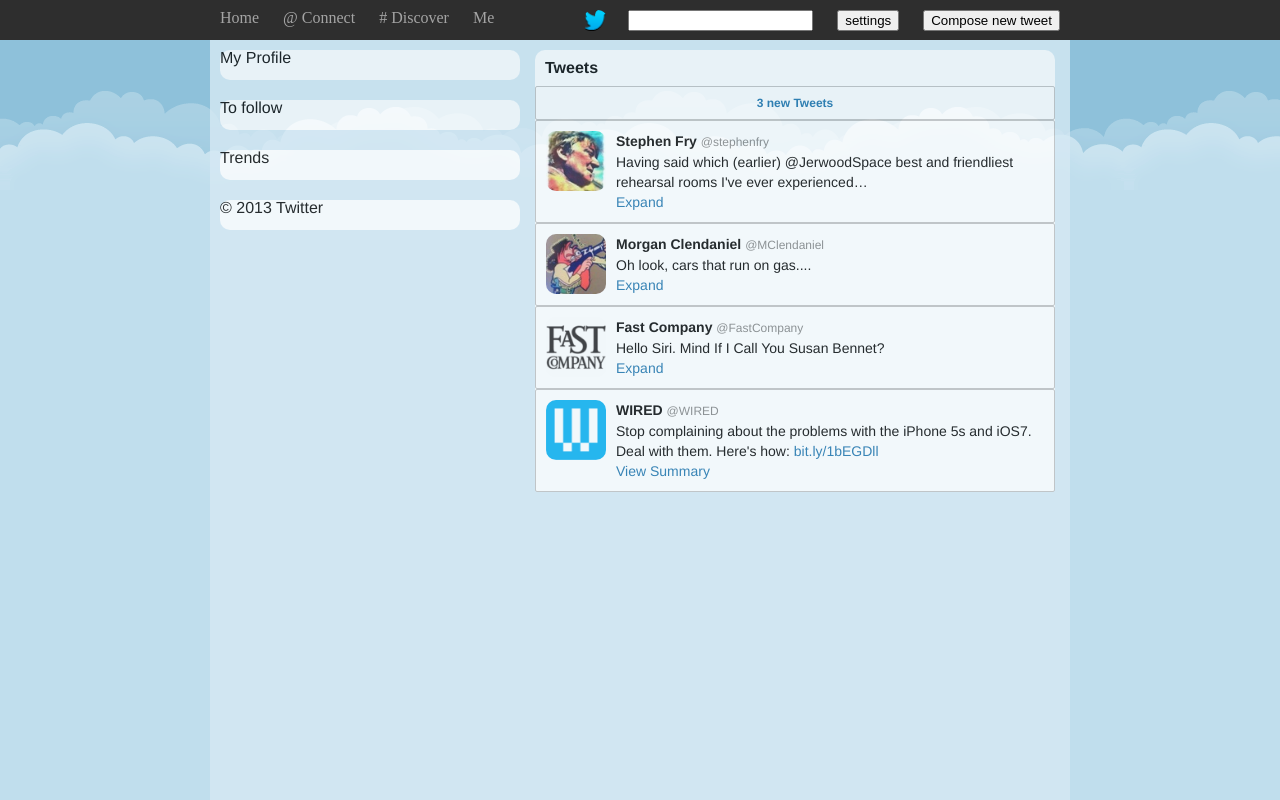
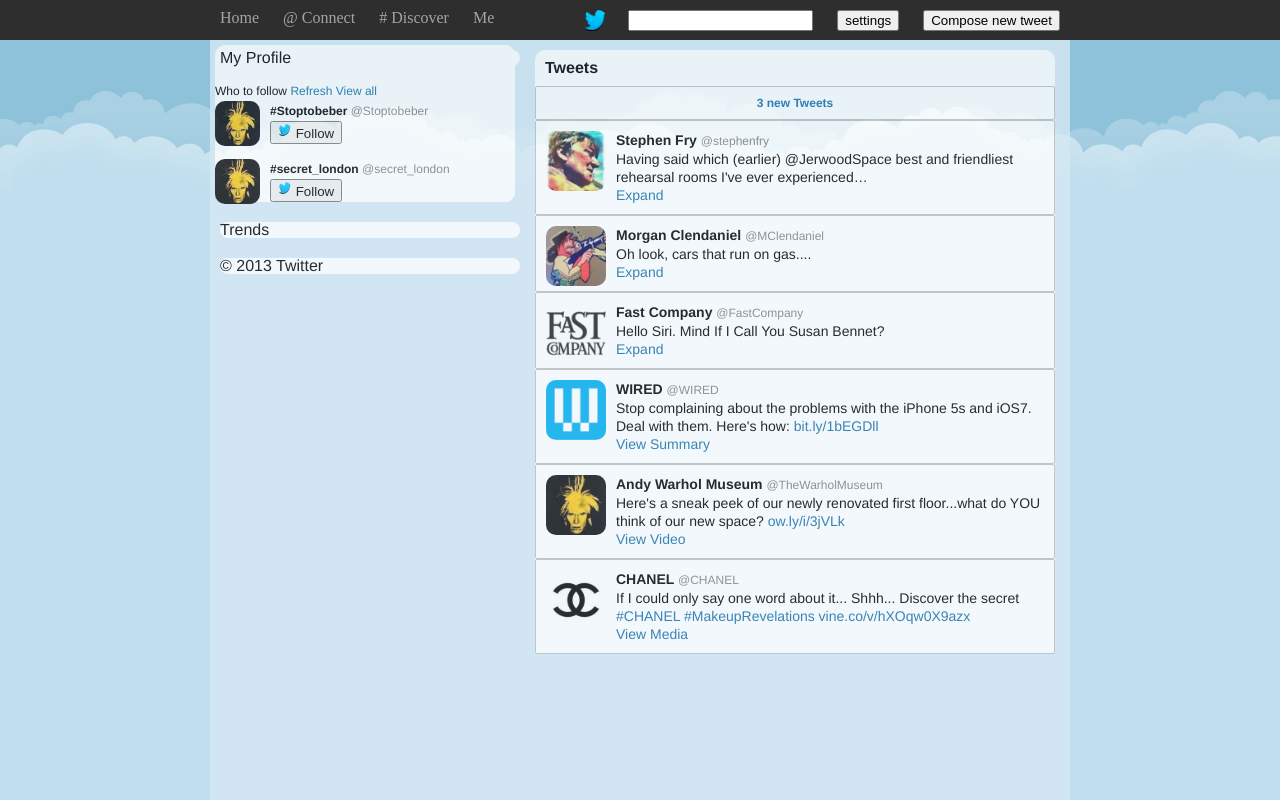
Before and after one commit to Yuin23/twitter_clone, a plain HTML site: page index.html in a window 1280 px wide. Shown: the top 800 px of the page. Drawn offline with Linux system fonts and the light colour scheme.

Commit message:
working on left columns: who to follow

```diff
--- a/css/style.css
+++ b/css/style.css
@@ -92,9 +92,47 @@
 	background: white;
 	border-radius: 10px;
 	margin-bottom: 15px;
-	height: 30px;
+	height: auto;
+
 
 }
+
+.follow-box {
+	background: white;
+	border-radius: 5px;
+	height: auto;
+	padding: 5px;
+}
+
+#to-follow h3 {
+	font-size: 12px;
+	font-weight: 200px;
+	line-height: 20px;
+
+}
+#to-follow a {
+	color: #186FA9;
+	text-decoration: none;
+}
+
+#to-follow a:hover{
+	color: #186FA9;
+	text-decoration: underline;
+}
+.follow-box button{
+	font-size: 10px;
+	font-weight: bold;
+}
+
+.follow-box img{
+	float: left;
+}
+.follow-box h3{
+	font-size: 12px;
+	line-height: 18px;
+}
+
+
 
 /* ------------- */
 /* right-side: 	 */
@@ -144,7 +182,7 @@
 .text{
 	font-size: 14px;
 	float: 80%;
-	line-height: 20px;
+	line-height: 18px;
 
 }
 
--- a/index.html
+++ b/index.html
@@ -33,12 +33,39 @@
 
 	<div class='container'>
 		<div id='left column' class='sidebar'>
+
 			<div id='my-profile'class='sidebar box'>
 				My Profile
 			</div>
-			<div id='to-follow', class='sidebar box'>
-				To follow
+
+			<div id='to-follow', class='sidbar box'>
+				<h3>Who to follow
+					<span><a href="#"> Refresh</a>
+					</span> <span><a href="#"> View all </a><span>
+				</h3>
+
+				<div id="follow01", class='box'>
+					<div class='icon'>
+						<img src="images/andy_warhol.jpeg" width="45", height="45"></img>
+					</div>
+					<div class='text'>
+						<h3><span class='user'>#Stoptobeber </span><span class='username'>@Stoptobeber</span></h3>
+						<button><img src="images/twitter_bird.png" width="14", height="14"> Follow</button>
+					</div>
+				</div>
+
+				<div id="follow02", class='box'>
+					<div class='icon'>
+						<img src="images/andy_warhol.jpeg" width="45", height="45"></img>
+					</div>
+					<div class='text'>
+						<h3><span class='user'>#secret_london </span> <span class='username'>@secret_london</span></h3>
+						<button><img src="images/twitter_bird.png" width="14", height="14"> Follow</button>
+					</div>
+				</div>
+
 			</div>
+
 			<div id='trends', class='sidebar box'>
 				Trends
 			</div>
@@ -104,6 +131,30 @@
 				</div>
 			</div>
 
+			<div id="tweet05", class='tweet'>
+				<div class='icon'>
+					<img src="images/andy_warhol.jpeg" width="60", height="60"></img>
+				</div>
+				<div class='text'>
+					<h3><span class='user'>Andy Warhol Museum </span><span class='username'>@TheWarholMuseum</span></h3>
+
+					<p>Here's a sneak peek of our newly renovated first floor...what do YOU think of our new space?   <span><a href='#'>ow.ly/i/3jVLk</a></span></p>
+					<a href='#'>View Video</a>
+				</div>
+			</div>
+
+			<div id="tweet06", class='tweet'>
+				<div class='icon'>
+					<img src="images/chanel.jpeg" width="60", height="60"></img>
+				</div>
+				<div class='text'>
+					<h3><span class='user'>CHANEL </span><span class='username'>@CHANEL</span></h3>
+
+					<p>If I could only say one word about it... Shhh... Discover the secret <a>#CHANEL</a> <a> #MakeupRevelations</a>    <span><a href='#'>vine.co/v/hXOqw0X9azx</a></span></p>
+					<a href='#'>View Media</a>
+				</div>
+			</div>
+
 		</div>
 
 
```
Also changed, not shown: images/andy_warhol.jpeg (added), images/chanel.jpeg (added).
